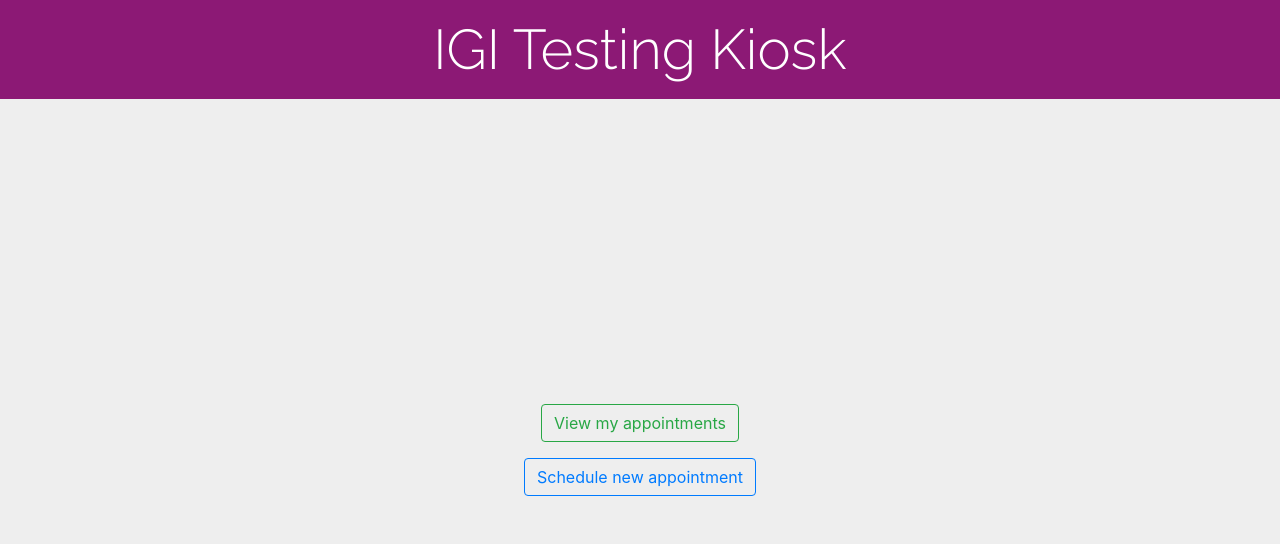
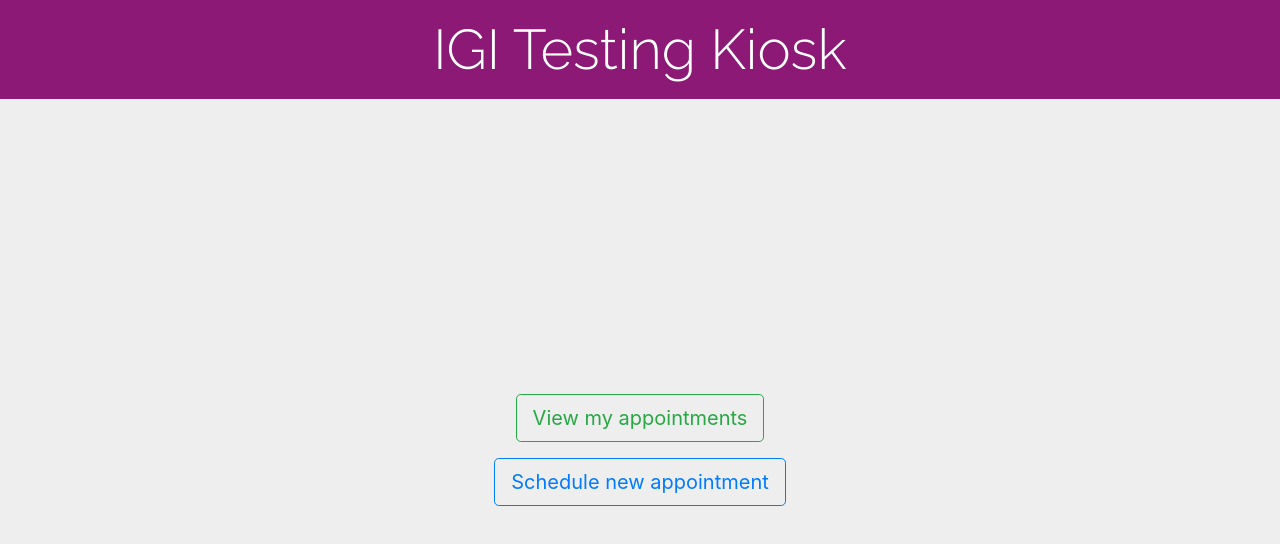
Before and after one commit to innovativegenomics/igi-testing-kiosk, a React (Create React App) app in the folder frontend/: page /dashboard in a window 1280 px wide. Shown: the top 544 px of the page. Built offline with nearby package versions, Linux system fonts and the light colour scheme.

Commit message:
Add dashboard info popovers; Need to implement redux to store global states

```diff
--- a/frontend/package.json
+++ b/frontend/package.json
@@ -8,6 +8,7 @@
     "@testing-library/user-event": "^7.2.1",
     "bootstrap": "^4.5.0",
     "jquery": "^3.5.1",
+    "popper.js": "^1.16.1",
     "react": "^16.13.1",
     "react-dom": "^16.13.1",
     "react-redux": "^7.2.0",
--- a/frontend/src/App.js
+++ b/frontend/src/App.js
@@ -6,6 +6,8 @@ import Landing from './components/landing.component';
 import Dashboard from './components/dashboard.component';
 
 import 'bootstrap/dist/css/bootstrap.min.css';
+import $ from 'jquery';
+import Popper from 'popper.js';
 import 'bootstrap/dist/js/bootstrap.bundle';
 import './App.css';
 
--- a/frontend/src/components/dashboard.component.js
+++ b/frontend/src/components/dashboard.component.js
@@ -1,13 +1,35 @@
 import React, { Component } from 'react';
+import $ from 'jquery';
+import Popper from 'popper.js';
+
 import './dashboard.css';
 import Navbar from './navbar.component';
+
+class PopoverButton extends Component {
+    render() {
+        if(this.props.disabled) {
+            return (
+                <span className='d-inline-block' data-toggle='popover' data-trigger='hover' data-content={this.props.disabledContent}>
+                    <button className={`btn btn-lg btn-outline-${this.props.color}`} style={{pointerEvents: 'none'}} type='button' disabled>{this.props.buttonText}</button>
+                </span>
+            );
+        } else {
+            return (
+                <span className='d-inline-block' data-toggle='popover' data-trigger='hover' data-content={this.props.enabledContent}>
+                    <button onClick={this.props.onClick} className={`btn btn-lg btn-outline-${this.props.color}`} type='button'>{this.props.buttonText}</button>
+                </span>
+            );
+        }
+    }
+}
 
 export default class Dashboard extends Component {
     constructor(props) {
         super(props);
         this.state = {
             navHeight: 0,
-            height: 0
+            height: 0,
+            upcomingAppointment: false
         };
     }
     navHeightChange = h => {
@@ -18,6 +40,9 @@ export default class Dashboard extends Component {
     }
     componentDidMount() {
         window.addEventListener('resize', this.onResize);
+        $(function () {
+            $('[data-toggle="popover"]').popover()
+        });
     }
     componentWillUnmount() {
         window.removeEventListener('resize', this.onResize);
@@ -29,14 +54,12 @@ export default class Dashboard extends Component {
                 <div className='position-absolute overflow-hidden dashboard' style={{height: `${this.state.height}px`, top: `${this.state.navHeight}px`}}>
                     <div className='d-flex flex-column justify-content-center h-100'>
                         <div className='p-2'>
-                            <button className='btn btn-outline-success'>
+                            <button className='btn btn-lg btn-outline-success' data-toggle='popover' data-trigger='hover' data-content={(this.state.upcomingAppointment ? 'You have an upcoming appointment' : 'You have no upcoming appointments')}>
                                 View my appointments
                             </button>
                         </div>
                         <div className='p-2'>
-                            <button className='btn btn-outline-primary'>
-                                Schedule new appointment
-                            </button>
+                            <PopoverButton disabled={this.state.upcomingAppointment} color='primary' enabledContent='' buttonText='Schedule new appointment' disabledContent={'You can only have one future scheduled appointment at a time. If you would like to reschedule your current appointment, click \'View my appointments\'.'}/>
                         </div>
                     </div>
                 </div>
--- a/frontend/src/components/landing.component.js
+++ b/frontend/src/components/landing.component.js
@@ -49,7 +49,7 @@ export default class Landing extends Component {
                         </div>
                         <div className='row p-0 m-0'>
                             <div className='col p-0 m-0'>
-                                <Link className='btn btn-primary text-light' to='/dashboard'>
+                                <Link className='btn btn-lg btn-primary text-light' to='/dashboard'>
                                     Login with CalNet ID
                                 </Link>
                             </div>
```
Also changed, not shown: 1 other file (tests, documents, lock files or other folders).
